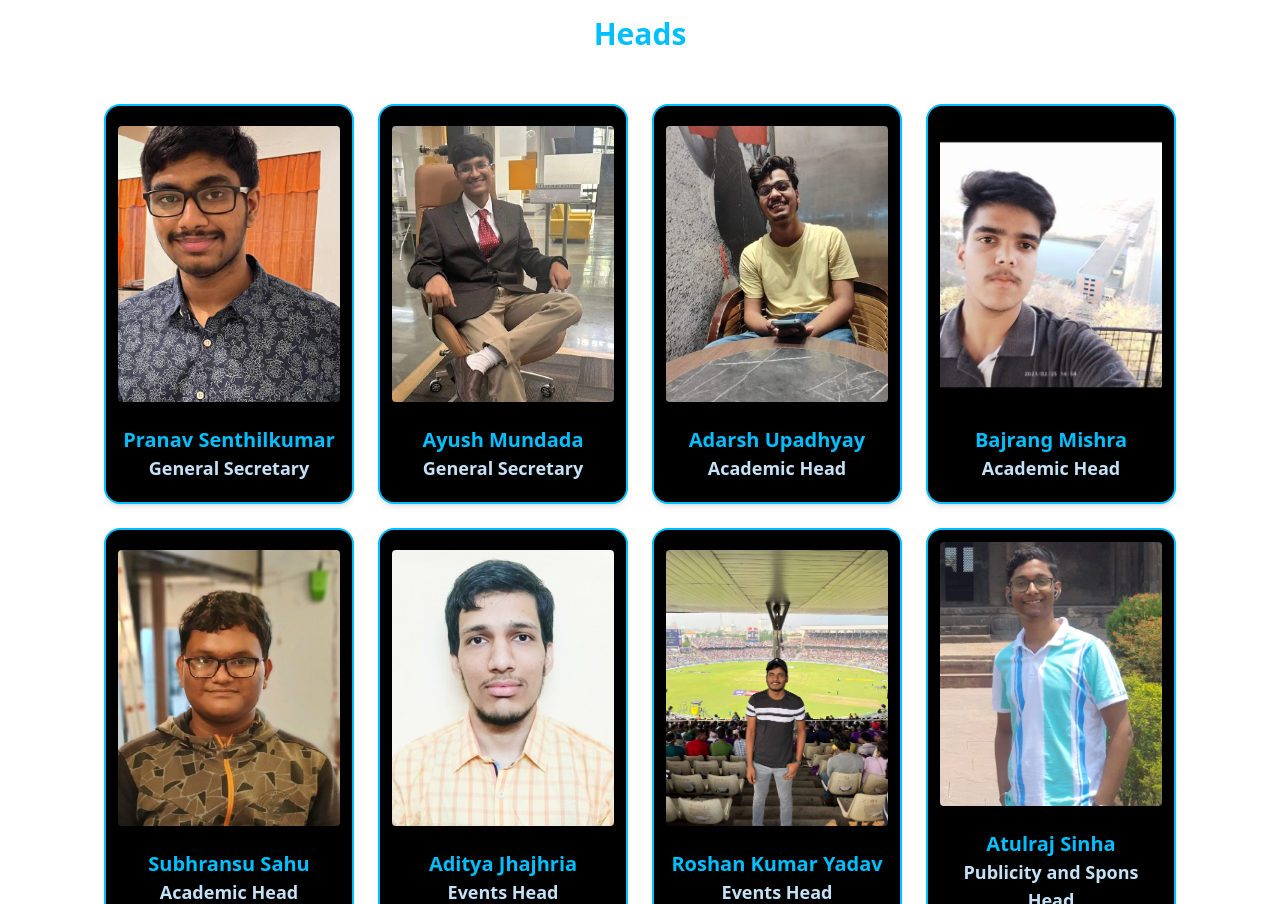
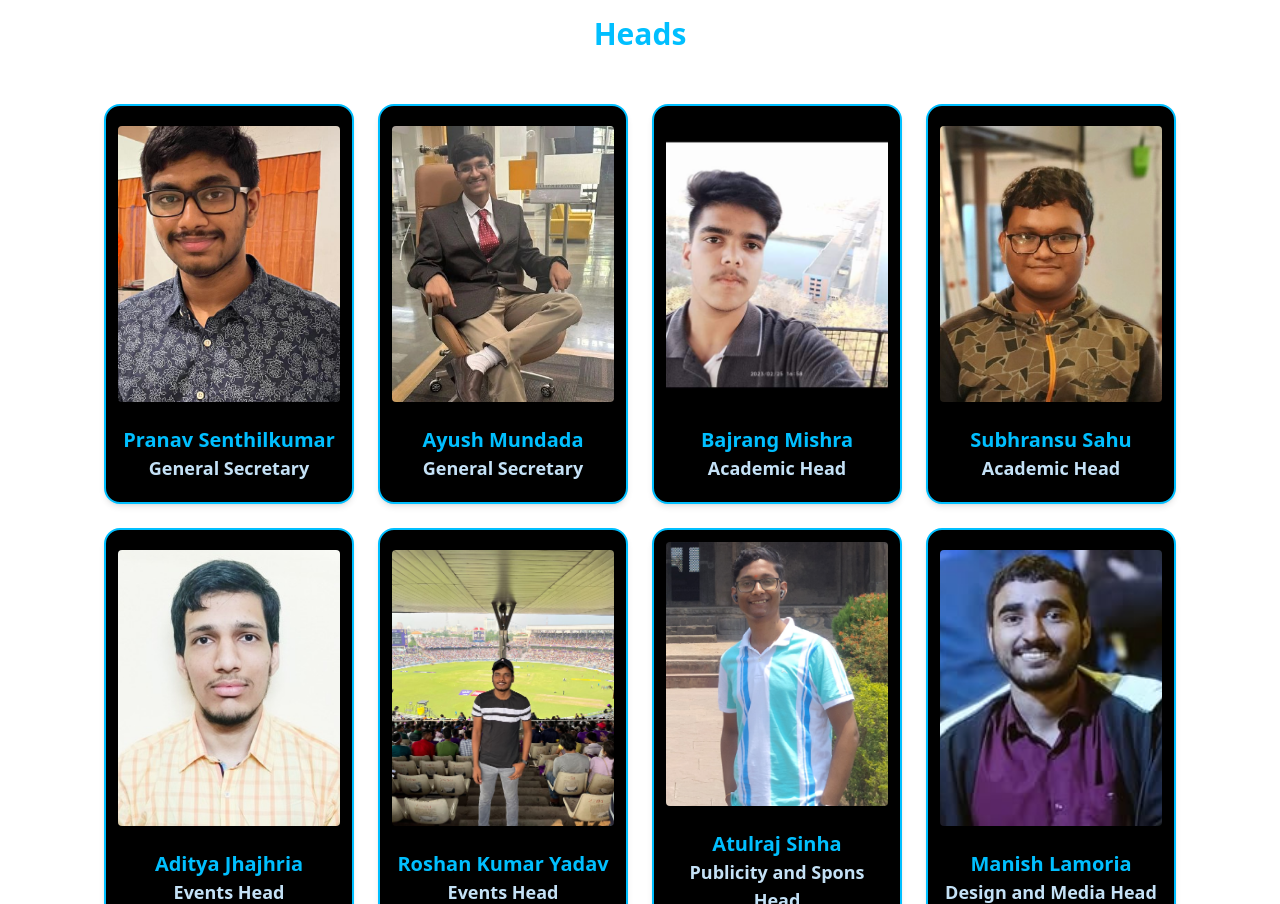
Before and after one commit to kgts-iitkgp/site-frontend, a Next.js app: page /teams in a window 1280 px wide. Shown: the part 1160-2064 px from the top of the page. Built offline with nearby package versions, Linux system fonts and the light colour scheme; a web font is replaced by a local one.

Commit message:
removed adarsh from teams

```diff
--- a/src/data/TeamsData.ts
+++ b/src/data/TeamsData.ts
@@ -88,16 +88,6 @@ export const Heads: Profile[] = [
     InstaLink: "https://www.instagram.com/ayushmundada57/",
     LinkedInLink: "https://www.linkedin.com/in/ayush-mundada-375596256/",
     MailLink:"mailto:Ayush.mundada2004@gmail.com",
-  },
-  {
-    id: 10,
-    name: "Adarsh Upadhyay",
-    designation: "Academic Head",
-    image: "/images/profiles/adarsh.jpg",
-    FBLink: "https://www.facebook.com/profile.php?id=61553050556172",
-    InstaLink: "https://www.instagram.com/adarshupadhyay/",
-    LinkedInLink: "https://www.linkedin.com/in/adarsh-upadhyay-176457255/",
-    MailLink:"mailto:adarshupad.04@gmail.com",
   },
   {
     id: 11,
```
Also changed, not shown: public/images/profiles/adarsh.jpg (deleted).
